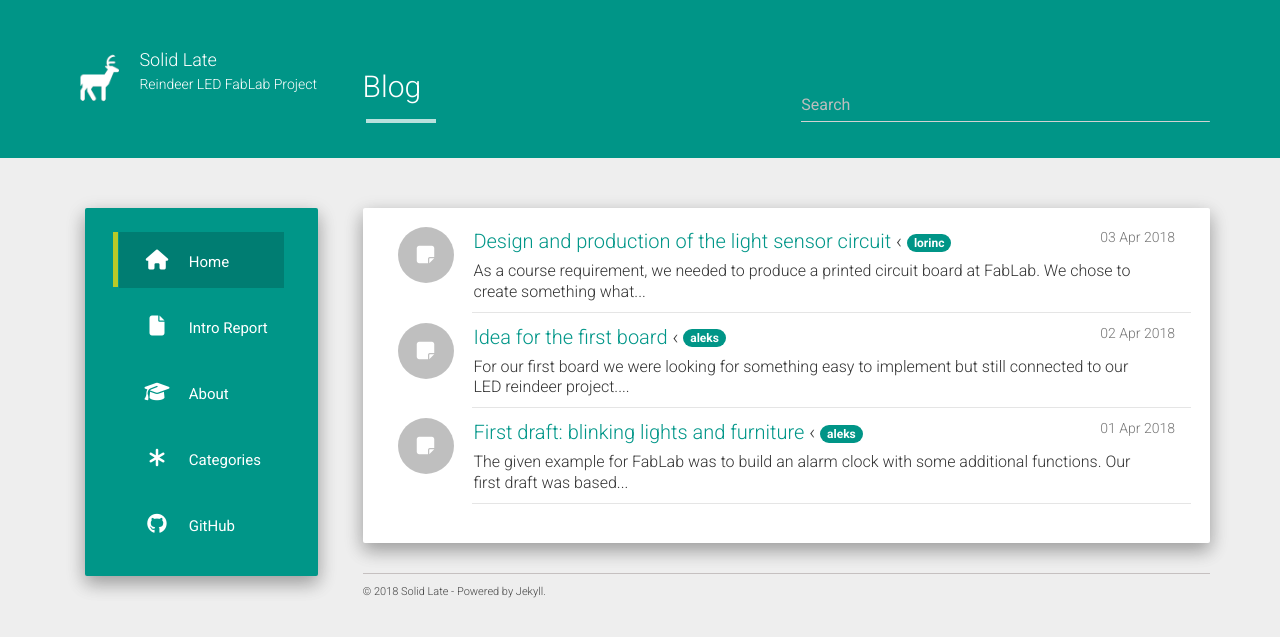
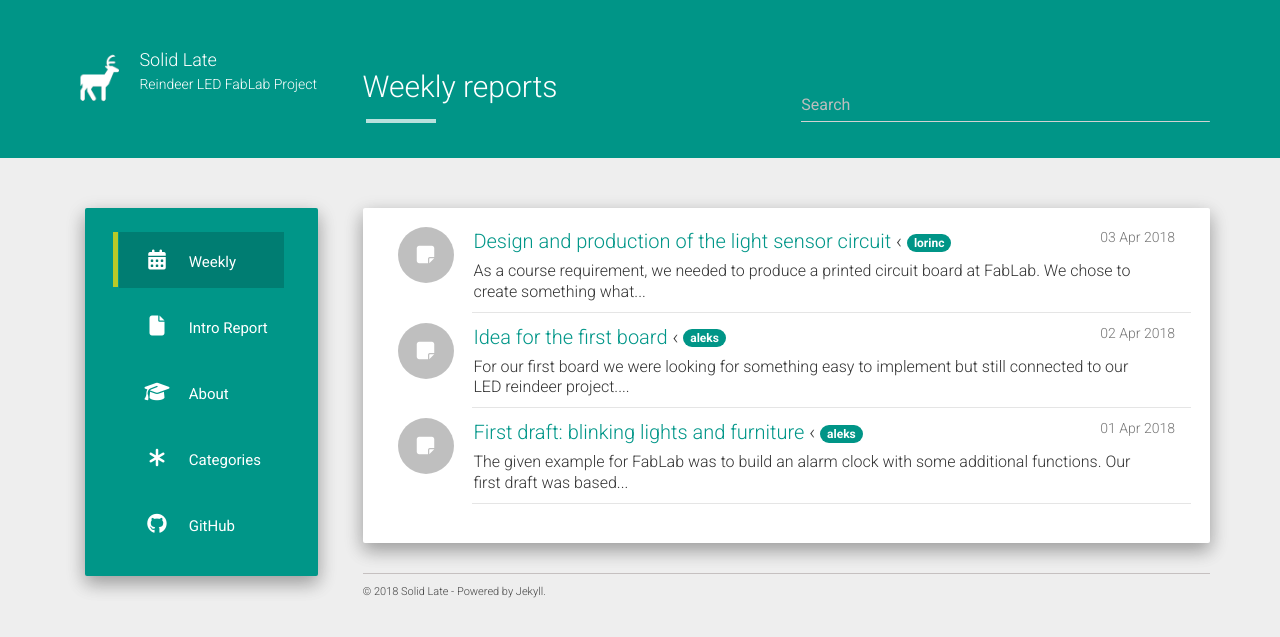
Before and after one commit to solid-late/solid-late.github.io, a Jekyll site: the page built from index.html, in a window 1280 px wide. Shown: the top 637 px of the page. Built offline with Jekyll 4.4.1, drawn with Linux system fonts in a browser that asks for light colours; nearby versions of some CDN libraries; the list of posts is cut into pages by our own code.

Commit message:
renamed Home to Weekly

```diff
--- a/_data/urls.json
+++ b/_data/urls.json
@@ -1,8 +1,8 @@
 [
   {
-    "text": "Home",
+    "text": "Weekly",
     "url": "/",
-    "icon": "fa-home",
+    "icon": "fa-calendar",
     "layout": "post"
   },
   {
--- a/index.html
+++ b/index.html
@@ -1,6 +1,6 @@
 ---
 layout: default
-title: Blog
+title: Weekly reports
 ---
 <div class="well">
     <div class="list-group">
```
